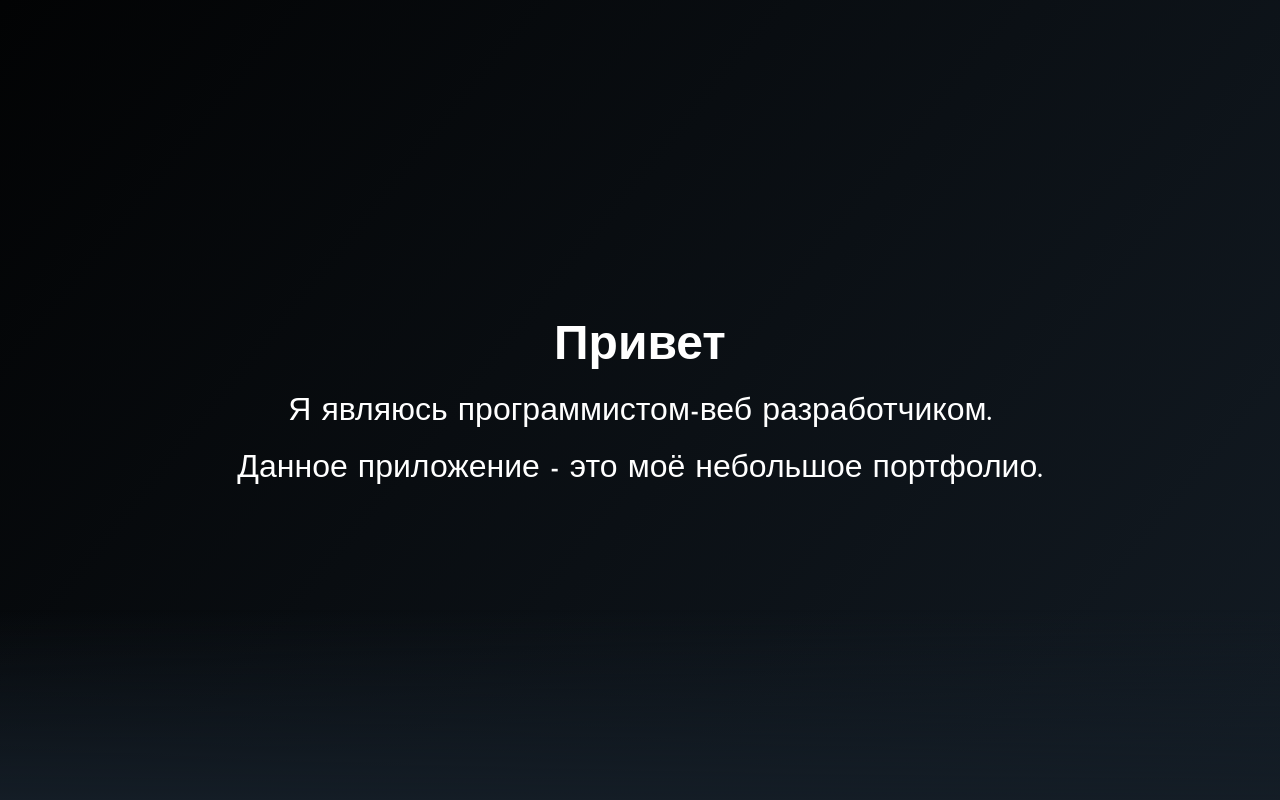
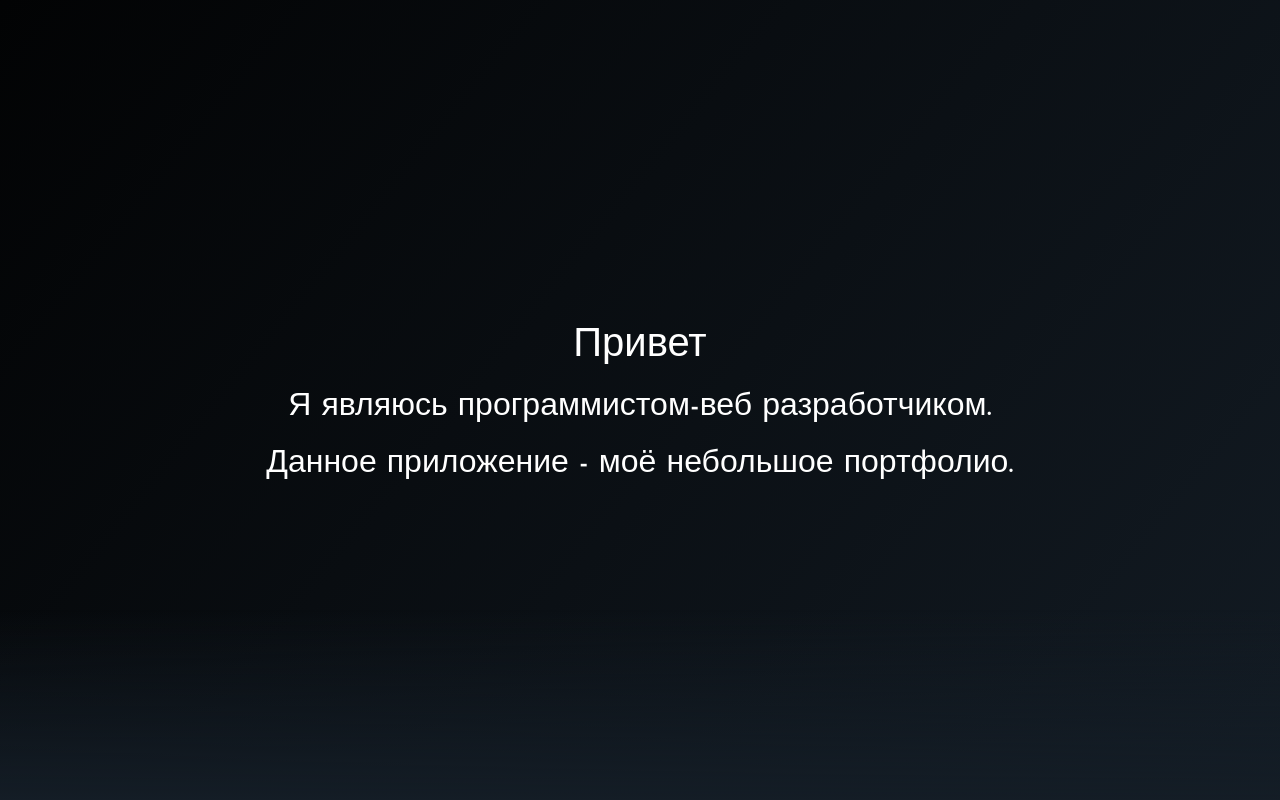
Before and after one commit to rainbowfieldholograph/about, a React (Create React App) app: page / in a window 1280 px wide. Shown: the top 800 px of the page. Built offline with nearby package versions, Linux system fonts and the light colour scheme.

Commit message:
update welcome component

```diff
--- a/src/components/welcome/Welcome.jsx
+++ b/src/components/welcome/Welcome.jsx
@@ -6,9 +6,9 @@ const Welcome = () => {
     <section className={styles.wrapper}>
       <div className={styles.inner}>
         <div>
-          <h1 className={styles.text}>Привет</h1>
+          <p className={styles.text}>Привет</p>
           <p className={styles.text}>Я являюсь программистом-веб разработчиком.</p>
-          <p className={styles.text}>Данное приложение - это моё небольшое портфолио.</p>
+          <p className={styles.text}>Данное приложение - моё небольшое портфолио.</p>
         </div>
       </div>
     </section>
--- a/src/components/welcome/Welcome.module.css
+++ b/src/components/welcome/Welcome.module.css
@@ -31,6 +31,10 @@
   align-items: center;
 }
 
+.text:first-child {
+  font-size: 2.5rem;
+}
+
 .text:not(:last-child) {
   margin-bottom: 20px;
 }
```
